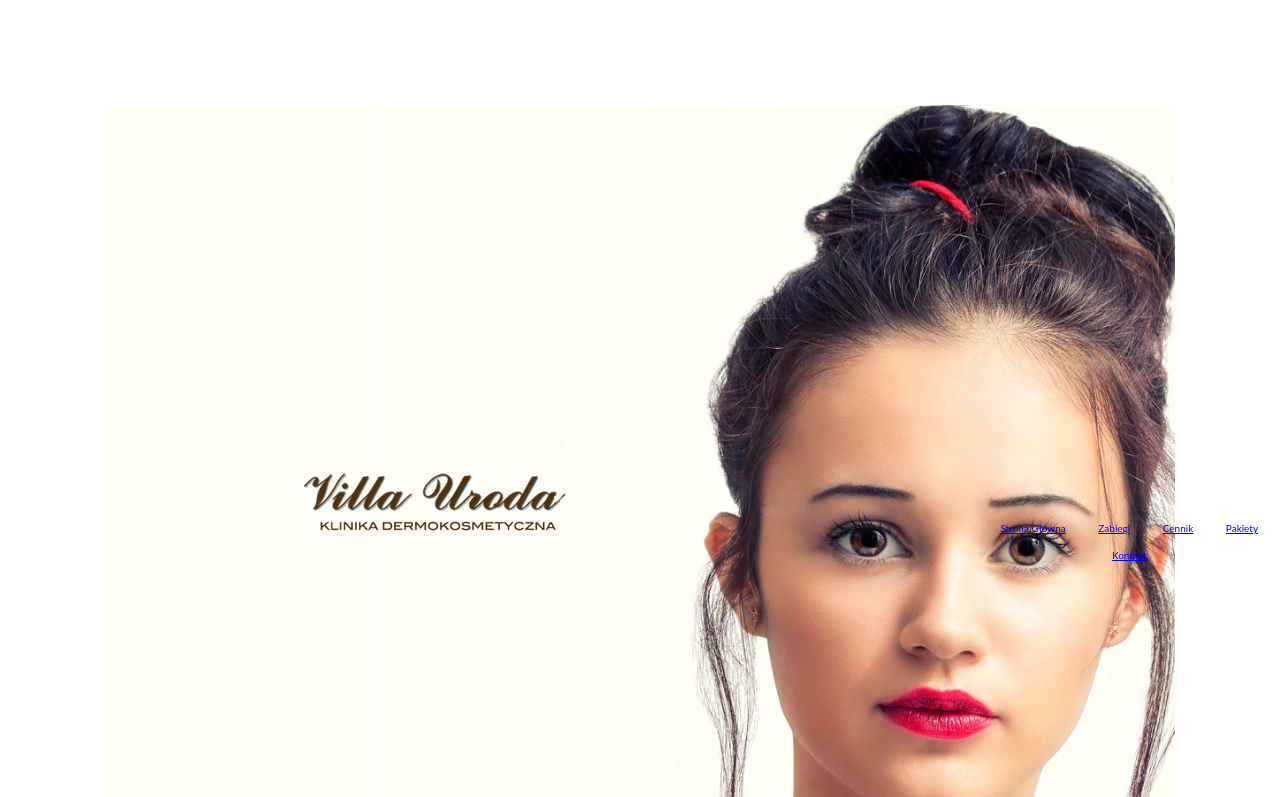
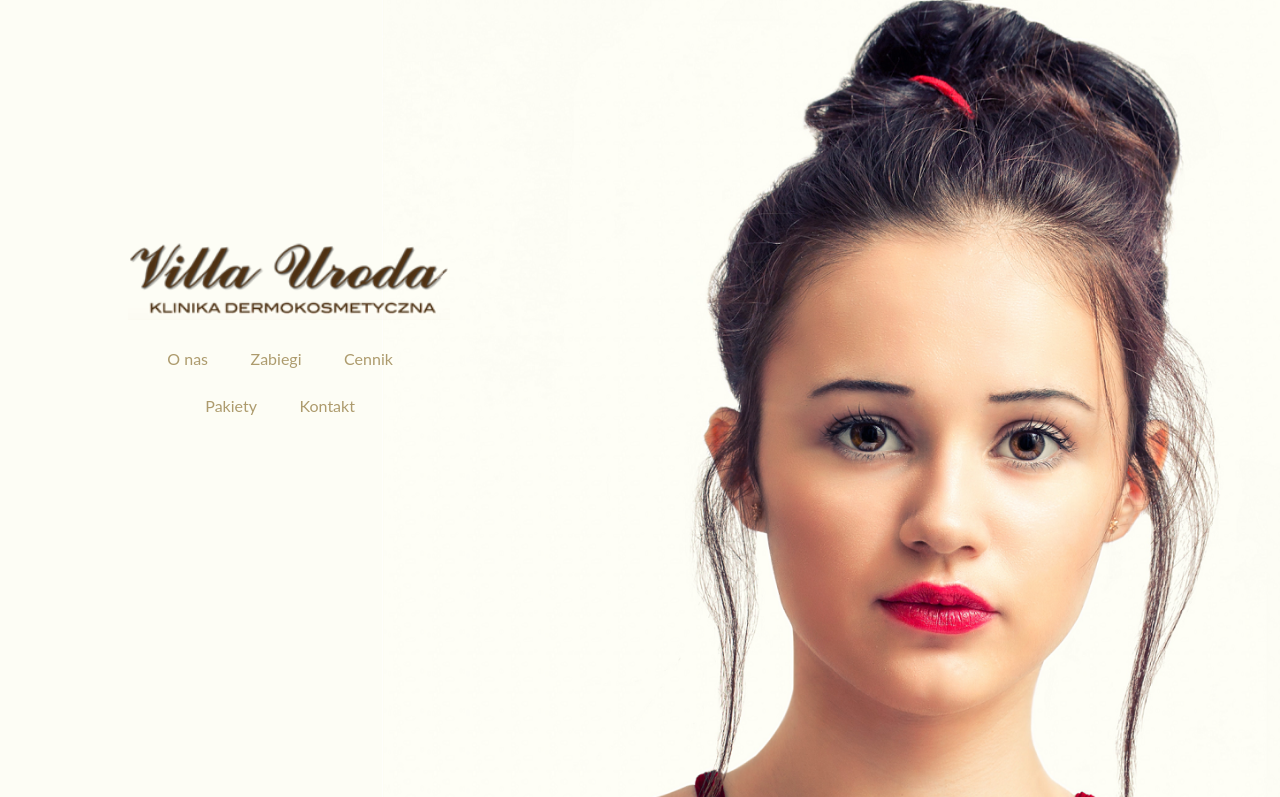
Before and after one commit to AQ1234/beauty-salon, a website: page index.html in a window 1280 px wide. Shown: the top 797 px of the page. Drawn offline with Linux system fonts and the light colour scheme.

Commit message:
read comments!

```diff
--- a/index.html
+++ b/index.html
@@ -1,6 +1,5 @@
 <!DOCTYPE html>
 <html lang="pl-PL">
-
 <head>
     <meta charset="UTF-8">
     <meta name="viewport" content="width=device-width, initial-scale=1.0">
@@ -11,25 +10,31 @@
 </head>
 
 <body>
+    <!--HEADER mozna napisać widoczny dla wszytskich innych podstron
+    jak chcesz zrobić strone startowa wiztówkę to header dla niej bedzie inny-->
 
-  <header class="main-header">
-      <div class="header--logo">
+    <!--HOME (BEM SEKCJA -> BOX w sekcji(hero) -> Co dzieje sie w boxie)-->
+    <section class="home">
+        <div class="hero">
+            <div class="hero__logo">
                 <img src="/resources/img/villalogo.png" alt="Villauroda">
             </div>
-      <nav class="header__main-nav">
-        <ul class="nav-list">
-          <li><a href="#">Strona Główna</a></li>
+            <nav class="hero__nav">
+                <ul class="hero__nav--list">
+                    <li><a href="#">O nas</a></li>
                     <li><a href="#">Zabiegi</a></li>
                     <li><a href="#">Cennik</a></li>
                     <li><a href="#">Pakiety</a></li>
                     <li><a href="#">Kontakt</a></li>
                 </ul>
             </nav>
+        </div>
+    </section>
 
-  </header>
+    <!--OFFER-->
+    <!--WSADZ to wszytsko w sekcje offer, tak jak ja wyżej, posprzataj to-->
     <h1 class="header__primary">VinUroda</h1>
     <h3 class="header__tertiary">klinika dermokosmetyczna</h3>
-
 
     <section class="section-offer" id="section-offer">
         <div class="u-center-text">
@@ -228,7 +233,7 @@
 
     </section>
   <!--Section for offers from 7-12
-    <section class="section-offer__2" id="section-offer-2">
+    <section class="section-offer" id="section-offer">
 
         <div class="flex-container flex-container--1">
           <div class="flex-item card">
--- a/sass/base/_base.scss
+++ b/sass/base/_base.scss
@@ -15,5 +15,7 @@ html {
 
 body {
     box-sizing: border-box;
-
+    font-family: "Lato", sans-serif;
+    font-weight: 400;
+    line-height: 1.7;
 }
--- a/sass/base/_typography.scss
+++ b/sass/base/_typography.scss
@@ -1,13 +1,7 @@
-body {
-    font-family: "Lato", sans-serif;
-    font-weight: 400;
-    line-height: 1.7;
-   // color: ;
-    padding: 10.5rem;
-
-
-}
-
+//! TO JEST BŁĄD I ROBI CI PROBLEMY!!!!!!!!! Typography jest do textów,
+// rozpisz sobie do czego każdy folder śłuży bo masz źle pliki w
+// architekturze poukładane,
+// 2. FORMATUJ KOD BO GUBISZ SIĘ, NIe kopiuj tylko przepisuj bo później kwiatki wychodzą.
 
 .header__primary {
 font-size: 5rem;
@@ -15,7 +9,6 @@ body {
 color: $gold;
 margin-bottom: 1.5rem;
 background-color: beige;
-
 
 }
 
--- a/sass/layout/_header.scss
+++ b/sass/layout/_header.scss
@@ -1,52 +0,0 @@
-/**
- * Images a now responsive
- */
- img {
-	max-width: 100%;
-	height: auto;
-}
-
-/**
- * Limit the container in
- * width for big screens
- */
-header {
-
-    background-image: url(../img/attractive-beautiful-beauty-638700-cut-3.png);
-    background-size: cover;
-    background-position: center;
-    height: 100vh;
-    min-width: 100%;
-
-}
-
-    .main-header {
-
-
-        display: flex;
-        align-items: center;
-        justify-content: space-around;
-        flex-wrap: wrap;
-
-        &--logo {
-            position: relative;
-            height: 50vh;
-            left: 70%;
-        }
-    }
-
-    .header__main-nav ul {
-
-        position: absolute;
-        margin: 1em 0 .5em;
-        text-align: center;
-
-     li {
-        display: inline;
-
-     a {
-        display: inline-block;
-        padding: .5em 1.5em;
-         }
-        }
-    }
--- a/sass/main.scss
+++ b/sass/main.scss
@@ -1,6 +1,6 @@
-@import "themes/functions";
-@import "themes/mixins";
-@import "themes/variables";
+@import "utils/functions";
+@import "utils/mixins";
+@import "utils/variables";
 
 @import "base/animations";
 @import "base/base";
@@ -12,8 +12,7 @@
 @import "components/composition";
 @import "components/feature-box";
 
-
-
 @import "layout/header";
 
 @import "pages/home";
+@import "pages/offer";
--- a/sass/pages/_home.scss
+++ b/sass/pages/_home.scss
@@ -1,13 +1,58 @@
-.section-offer {
+// Można było też zrobić HOME, HOME__BOX, HOME__BOX--logo itd...
+.home {
+    background-image: url(../img/attractive-beautiful-beauty-638700-cut-3.png);
+    background-size: cover;
+    background-position: center;
+    background-repeat: no-repeat;
+    height: 100vh;
+    width: 100%;
+}
 
-    min-height: 100vh;
-    padding: 1rem 0 1rem 0;
+.hero {
+    position: relative;
+    width: min-content;
+    height: min-content;
+    top: 30%;
+    left: 10%;
+
+    &__logo {
+        height: min-content;
+
+        img {
+            height: 8rem;
+        }
+    }
+
+    &__nav {
+        margin-top: 2rem;
+        text-align: center;
+
+        &--list {
+            list-style: none;
+            cursor: pointer;
+
+            li {
+                display: inline-block;
+                margin-bottom: 2rem;
+            }
+
+            a {
+                margin-right: 4rem;
+                text-decoration: none;
+                font-size: 1.6rem;
+                transition: all .2s;
+
+                &,
+                &:link,
+                &:visited {
+                    color: $gold;
+                }
+
+                &:hover {
+                    color: $gold-darker
+                }
+            }
+        }
+    }
 
 }
-
-.section-offer__2 {
-
-    height: 95vh;
-    padding: 0 0 1rem 0;
-
-}
--- /dev/null
+++ b/sass/pages/_offer.scss
@@ -0,0 +1,6 @@
+.section-offer {
+
+    min-height: 100vh;
+    padding: 1rem 0 1rem 0;
+
+}
--- /dev/null
+++ b/sass/themes/info.txt
@@ -0,0 +1 @@
+Ten  folder jest do innej szaty graficzenj twojej strony np do trybu nocnego
--- a/sass/untils/_variables.scss
+++ /dev/null
@@ -1,4 +0,0 @@
-/*Colors*/
-
-//FONT
-$default-font-size: 1.6rem;
```
Also changed, not shown: resources/css/style.css, sass/untils/_functions.scss (deleted), sass/untils/_mixins.scss (deleted), sass/utils/_functions.scss (added), sass/utils/_mixins.scss (added), sass/utils/_variables.scss (renamed from sass/themes/_variables.scss). Lines whose indentation alone changed are shown as unchanged.
